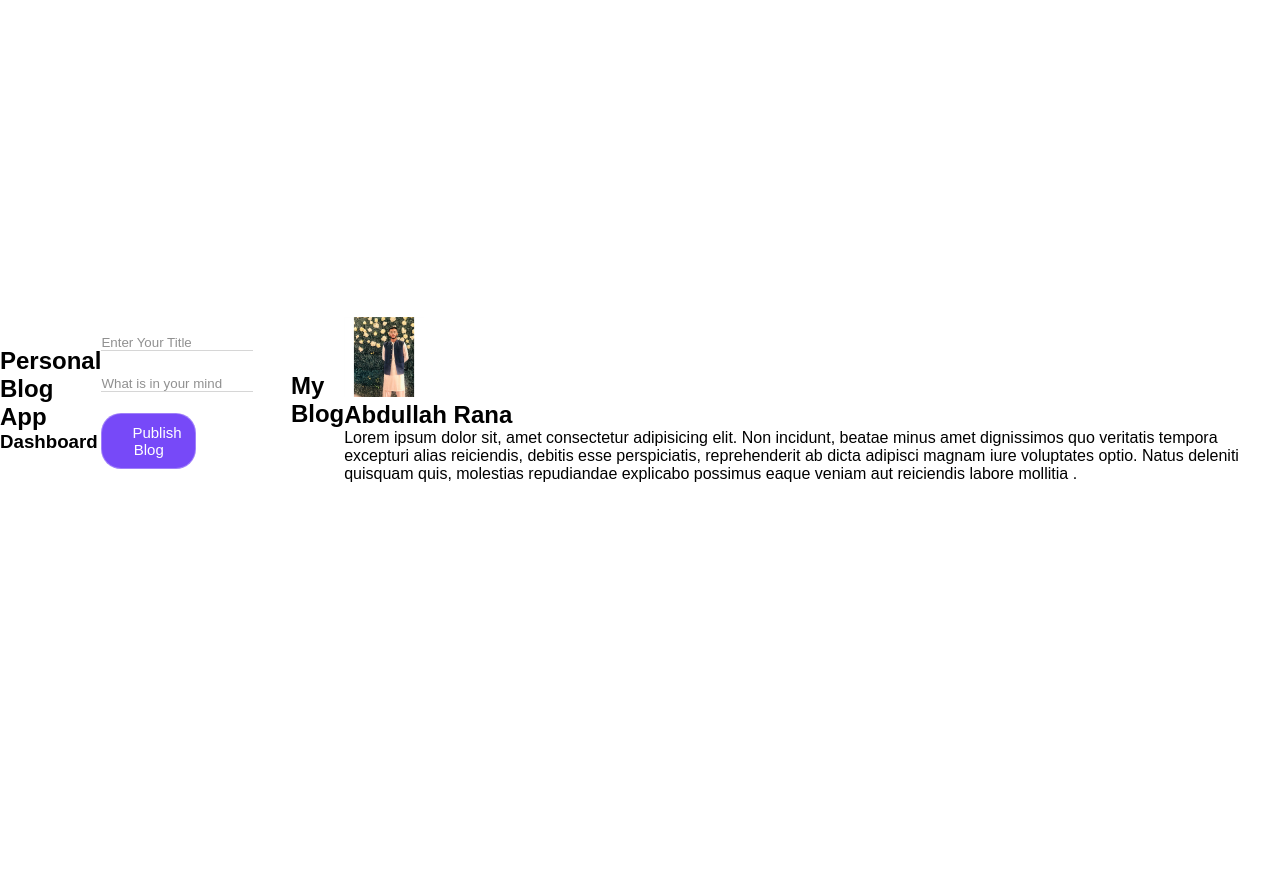
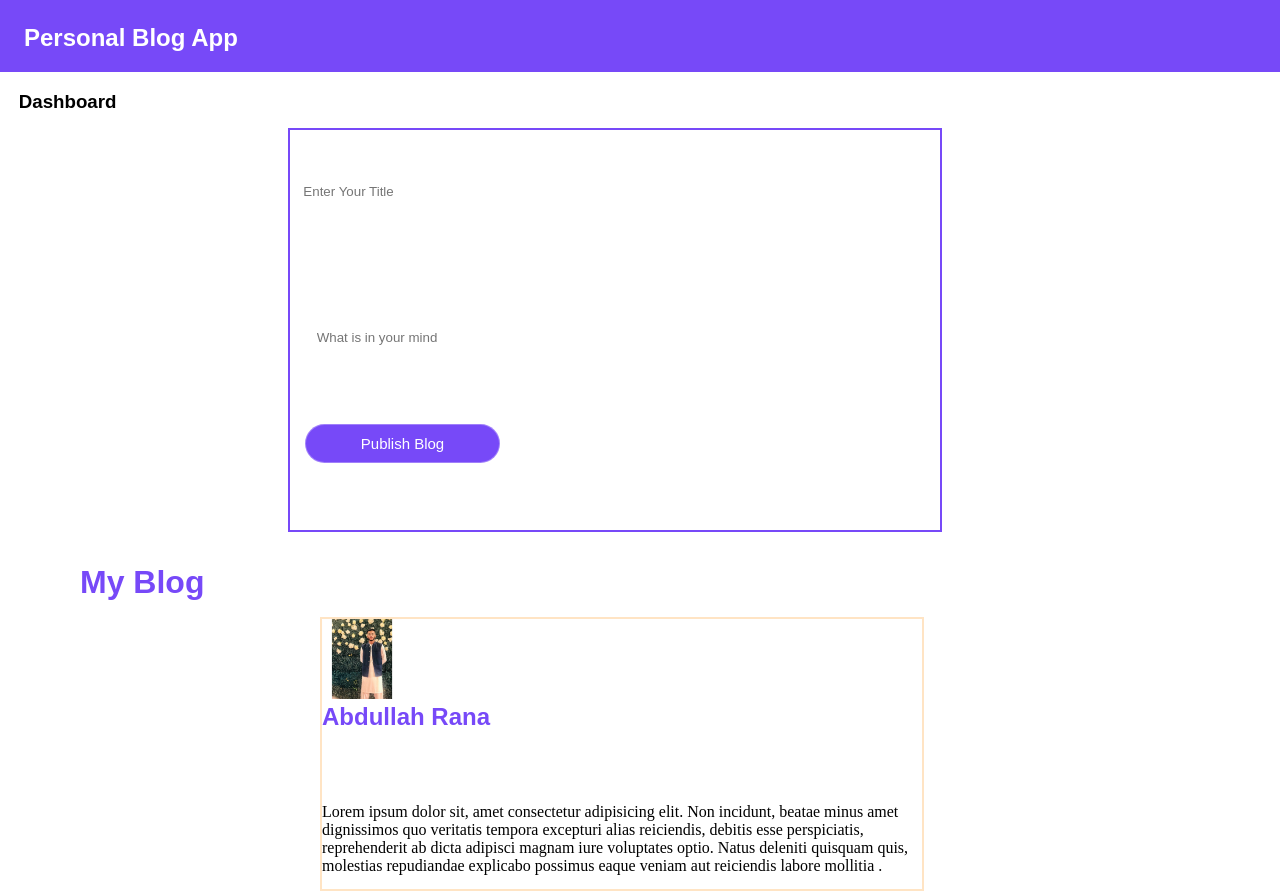
Before and after one commit to AbdullahRana22/blogging-, a plain HTML site: page index.html in a window 1280 px wide. Before the commit the page ends 800 px from the top, so only its background shows below. Drawn offline with Linux system fonts and the light colour scheme; files that its build step writes are made by us from their sources; files whose address does not match are found by name.

Commit message:
Update index.html

```diff
--- a/index.html
+++ b/index.html
@@ -4,7 +4,7 @@
 <head>
     <meta charset="UTF-8">
     <meta name="viewport" content="width=device-width, initial-scale=1.0">
-    <link rel="stylesheet" href="./bloggin/style.css">
+    <link rel="stylesheet" href="./blogging/style.css">
     <title>Blogging-App</title>
 </head>
 
```
